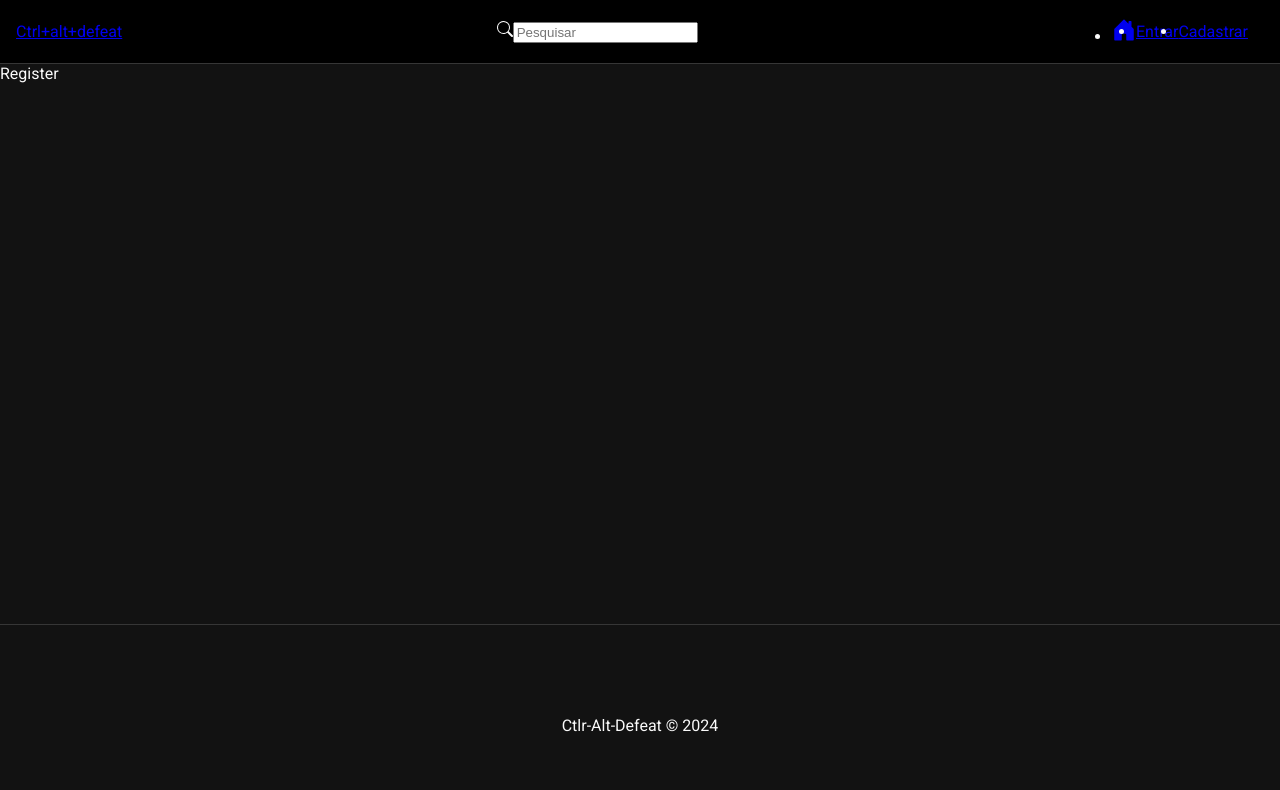
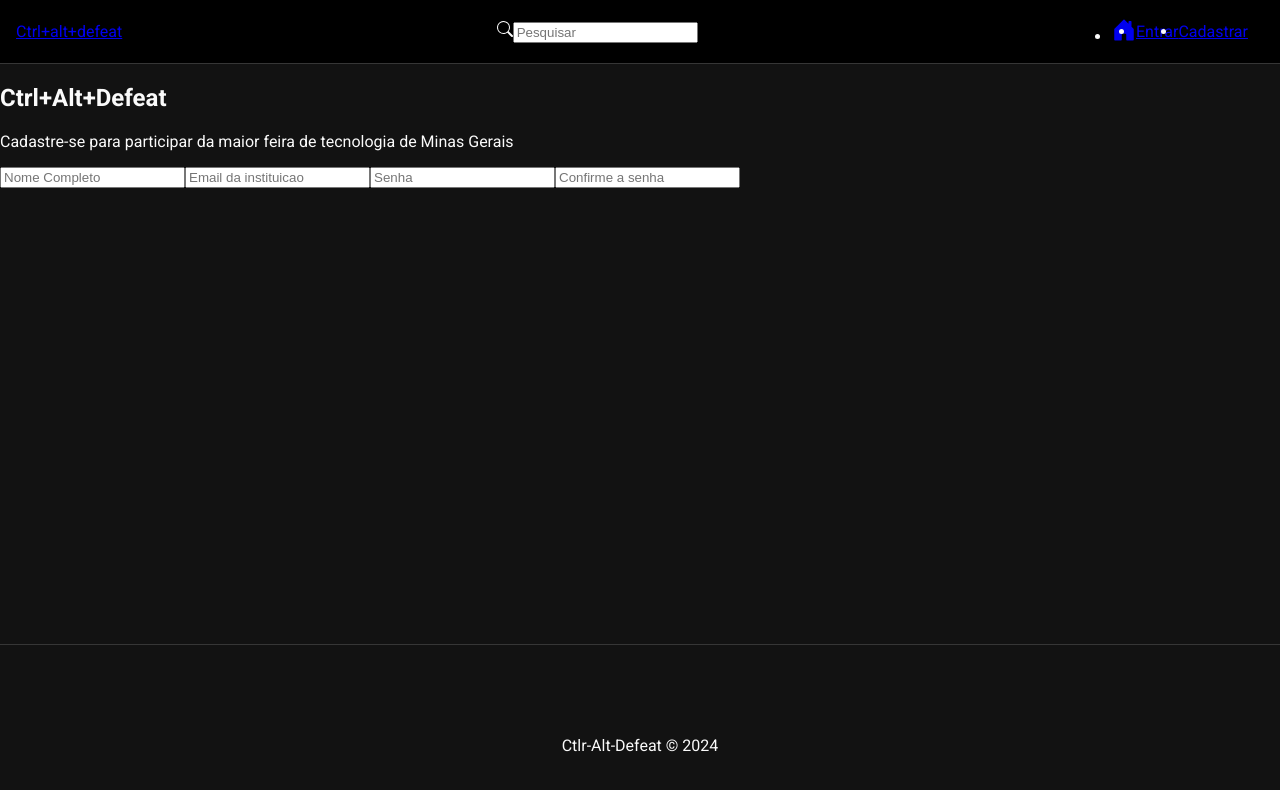
Before and after one commit to S204-Inatel-2024-1/Front_Ctrl-Alt-Defeat, a React (Create React App) app in the folder front_ctrl-alt-defeat/: page /register in a window 1280 px wide. Shown: the top 790 px of the page. Built offline with nearby package versions, Linux system fonts and the light colour scheme.

Commit message:
Criando HTML da tela de registro

```diff
--- a/front_ctrl-alt-defeat/src/pages/auth/Register.js
+++ b/front_ctrl-alt-defeat/src/pages/auth/Register.js
@@ -1,8 +1,29 @@
 import "./Auth.css"
 
+// Components
+import {Link} from 'react-router-dom'
+
+// Hooks
+import { useState, useEffect } from "react"
+
 const Register = () => {
+
+  const handleSubmit = (e) => {
+    e.preventDefault()
+  }
+
   return (
-    <div>Register</div>
+    <div>
+      <h2>Ctrl+Alt+Defeat</h2>
+      <p className="subtitle"> Cadastre-se para participar da maior feira de tecnologia de Minas Gerais</p>
+      <form onSubmit={handleSubmit}>
+        <input type="text" placeholder="Nome Completo"/>
+        <input type="email" placeholder="Email da instituicao"/>
+        <input type="password" placeholder="Senha"/>
+        <input type="password" placeholder="Confirme a senha"/>
+
+      </form>
+    </div>
   )
 }
 
```
